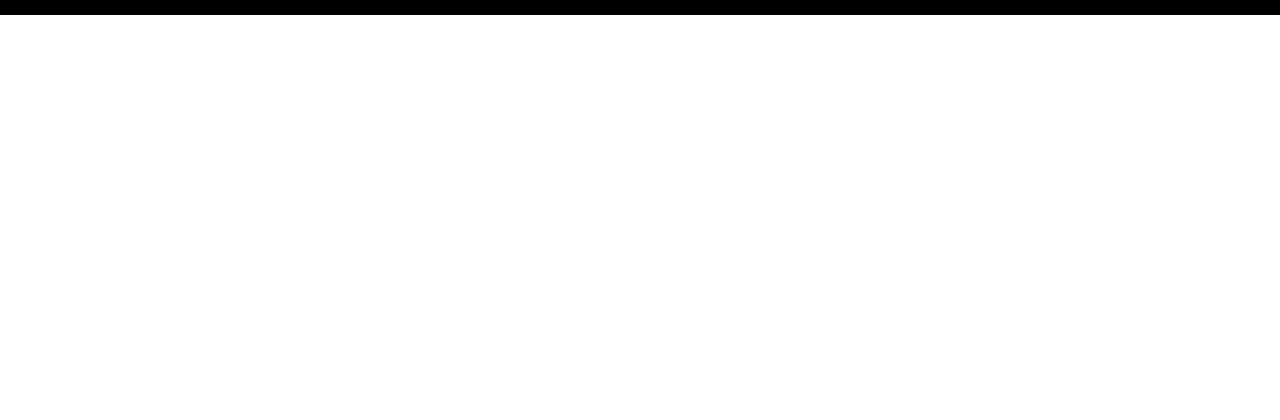
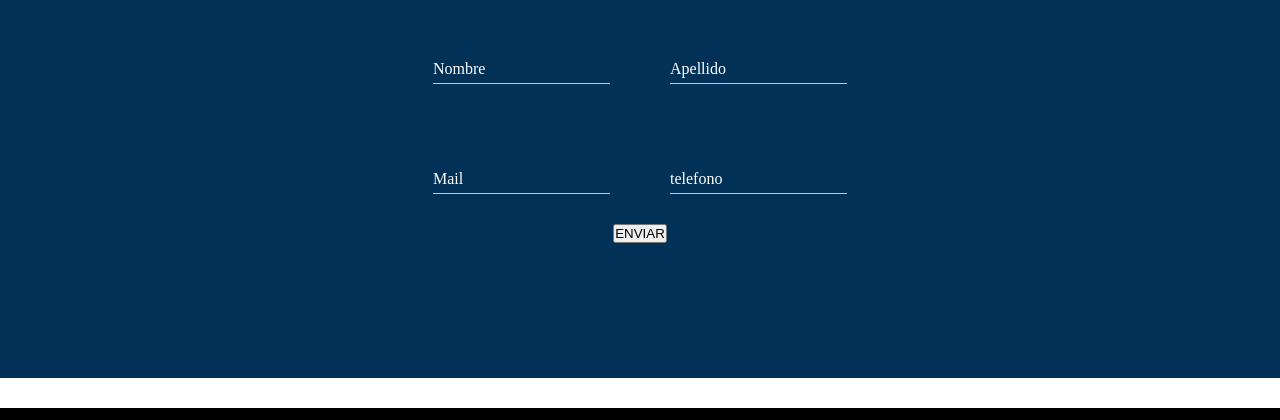
Before and after one commit to SebastianTabbia/proyectoFinalEtapa3, a plain HTML site: page contacto.html in a window 1280 px wide. Shown: the part 824-1244 px from the top of the page. Before the commit the page ends 839 px from the top, so only its background shows below. Drawn offline with Linux system fonts and the light colour scheme.

Commit message:
se realizan cambios de color en la estructura

```diff
--- a/contacto.html
+++ b/contacto.html
@@ -14,7 +14,7 @@
 </head>
 <div class="grilla5">
     <nav class="nav">
-        <a  class="zoom" title="Home" href="./index.html"><img
+        <a class="zoom" title="Home" href="./index.html"><img
                 src="https://res.cloudinary.com/daieukhdg/image/upload/v1656081425/Proyecto%20Sublime/logo_sublime_Mesa_de_trabajo_1_b6dvoz.png"
                 width="130px" alt="logo" /></a>
         <ul>
@@ -53,6 +53,47 @@
             </form>
         </container>
     </section>
+
+<section class="segundaSeccion5">
+    <h1>Contactanos</h1>
+    <div>
+        <form class="form">
+            <input type="text" required>
+            <label class="lbl-nombre">
+                <span class="text-nomb">
+                    Nombre
+                </span>
+            </label>
+        </form>
+        <form class="form">
+            <input type="text" required>
+            <label class="lbl-nombre">
+                <span class="text-nomb">
+                    Apellido
+                </span>
+            </label>
+        </form>
+    </div>
+    <div>
+        <form class="form">
+            <input type="text" required>
+            <label class="lbl-nombre">
+                <span class="text-nomb">
+                    Mail
+                </span>
+            </label>
+        </form>
+        <form class="form">
+            <input type="text" required>
+            <label class="lbl-nombre">
+                <span class="text-nomb">
+                    telefono
+                </span>
+            </label>
+        </form>
+    </div>
+<button>ENVIAR</button>
+</section>
     <section class="footer">
         <footer>
             <div>
--- a/css/style.css
+++ b/css/style.css
@@ -59,7 +59,7 @@
     list-style: none;
     margin: 15px; }
   .nav li:hover {
-    background-color: blue;
+    background-color: #023157;
     border-radius: 4px; }
   .nav a {
     color: white;
@@ -106,7 +106,7 @@
     margin: 5px;
     font-size: 14px; }
   .nav li:hover {
-    background-color: blue;
+    background-color: #023157;
     border-radius: 4px; }
   .nav a {
     color: white;
@@ -135,7 +135,7 @@
     margin: 5px;
     font-size: 12px; }
   .nav li:hover {
-    background-color: blue;
+    background-color: #023157;
     border-radius: 4px; }
   .nav a {
     color: white;
@@ -164,7 +164,7 @@
     margin: 5px;
     font-size: 10px; }
   .nav li:hover {
-    background-color: blue;
+    background-color: #023157;
     border-radius: 4px; }
   .nav a {
     color: white;
@@ -192,7 +192,7 @@
     font-size: 30px;
     margin: 20px; }
   .footer i:hover {
-    color: #0025f5;
+    color: #023157;
     font-size: 35px;
     margin: 20px; }
   .footer h4 {
@@ -322,6 +322,7 @@
     justify-content: center;
     align-items: center;
     border: solid 4px;
+    border-color: #023157;
     max-width: 90%;
     margin: 0 auto;
     border-radius: 30px; }
@@ -338,9 +339,10 @@
     align-content: center;
     align-items: center;
     border: solid 4px;
+    border-color: #023157;
     border-radius: 20px;
     margin: 30px;
-    background-color: black; }
+    background-color: #023157; }
   .primeraSeccion2 img {
     border-radius: 20px; }
   .primeraSeccion2 input {
@@ -358,7 +360,7 @@
     padding: 5px;
     border-radius: 8px;
     border-color: white;
-    background-color: blue;
+    background-color: #023157;
     color: white;
     font-size: 15px; }
   .primeraSeccion2 span {
@@ -433,11 +435,11 @@
     justify-content: center;
     border: solid 4px;
     border-radius: 20px;
-    border-color: blue;
+    border-color: #023157;
     background-color: rgba(255, 255, 255, 0.699); }
   .primeraSeccion4 h1 {
     text-align: center;
-    background-color: blue;
+    background-color: #023157;
     color: white;
     padding: 10px;
     margin-top: 5px;
@@ -452,7 +454,7 @@
     padding: 5px;
     margin: 10px;
     border: solid 2px;
-    border-color: blue;
+    border-color: #023157;
     border-radius: 8px;
     color: black; }
   .primeraSeccion4 .formulario {
@@ -460,7 +462,7 @@
     width: 92%;
     border-radius: 8px;
     border: solid 2px;
-    border-color: blue; }
+    border-color: #023157; }
   .primeraSeccion4 .boton {
     margin-top: 10px;
     margin-bottom: 10px;
@@ -480,7 +482,7 @@
     padding: 5px;
     border-radius: 8px;
     border-color: white;
-    background-color: blue;
+    background-color: #023157;
     color: white;
     font-size: 15px;
     width: 50%;
@@ -496,7 +498,7 @@
   background-image: url("https://res.cloudinary.com/daieukhdg/image/upload/v1656081426/Proyecto%20Sublime/sublime_zrsqwi.png"); }
   .segundaSeccion4 h2 {
     text-align: center;
-    background-color: blue;
+    background-color: #023157;
     color: white;
     padding: 10px;
     margin-top: 5px;
@@ -509,7 +511,7 @@
     padding: 20px;
     border-radius: 20px;
     border: solid 4px;
-    border-color: blue;
+    border-color: #023157;
     text-align: center;
     font-size: 20px; }
   .segundaSeccion4 img {
@@ -521,11 +523,12 @@
 .grilla5 {
   display: grid;
   grid-template-columns: 1fr 1fr 1fr 1fr;
-  grid-template-rows: 0fr 1fr 0fr;
+  grid-template-rows: 0fr 1fr 1fr 0fr;
   gap: 0px 0px;
   grid-auto-flow: row;
   grid-template-areas: "header header header header"
  "primeraSeccion5 primeraSeccion5 primeraSeccion5 primeraSeccion5"
+ "segundaSeccion5 segundaSeccion5 segundaSeccion5 segundaSeccion5"
  "footer footer footer footer"; }
 
 .primeraSeccion5 {
@@ -542,12 +545,12 @@
     justify-content: center;
     border: solid 4px;
     border-radius: 20px;
-    border-color: blue;
+    border-color: #023157;
     background-color: rgba(36, 36, 36, 0.74);
     margin-bottom: 30px; }
   .primeraSeccion5 h1 {
     text-align: center;
-    background-color: blue;
+    background-color: #023157;
     color: white;
     padding: 10px;
     margin-top: 30px;
@@ -562,7 +565,7 @@
     padding: 5px;
     margin: 10px;
     border: solid 2px;
-    border-color: blue;
+    border-color: #023157;
     border-radius: 8px;
     color: black; }
   .primeraSeccion5 .formulario {
@@ -570,7 +573,7 @@
     width: 92%;
     border-radius: 8px;
     border: solid 2px;
-    border-color: blue; }
+    border-color: #023157; }
   .primeraSeccion5 .boton {
     margin-top: 10px;
     margin-bottom: 10px;
@@ -584,17 +587,76 @@
     margin: 0 auto;
     margin-top: 20px;
     margin-bottom: 20px;
-    border-color: blue; }
+    border-color: #023157; }
   .primeraSeccion5 .boton:hover {
     margin-top: 10px;
     margin-bottom: 10px;
     padding: 5px;
     border-radius: 8px;
     border-color: white;
-    background-color: blue;
+    background-color: #023157;
     color: white;
     font-size: 15px;
     width: 50%;
     margin: 0 auto;
     margin-top: 20px;
     margin-bottom: 20px; }
+
+.segundaSeccion5 {
+  grid-area: segundaSeccion5;
+  display: flex;
+  flex-direction: column;
+  justify-content: center;
+  align-items: center;
+  background-color: #023157; }
+  .segundaSeccion5 div {
+    display: flex;
+    flex-direction: row; }
+  .segundaSeccion5 .form {
+    width: 100%;
+    height: 50px;
+    max-width: 400px;
+    position: relative;
+    overflow: hidden;
+    margin-bottom: 20px;
+    margin: 30px; }
+  .segundaSeccion5 .form input {
+    width: 100%;
+    height: 100%;
+    background: none;
+    color: white;
+    padding-top: 20px;
+    border: none;
+    outline: 0px; }
+  .segundaSeccion5 .form .lbl-nombre {
+    position: absolute;
+    bottom: 0;
+    left: 0;
+    width: 100%;
+    height: 100%;
+    pointer-events: none;
+    border-bottom: 1px solid #c7c7c7; }
+  .segundaSeccion5 .form .lbl-nombre:after {
+    content: '';
+    position: absolute;
+    left: 0;
+    bottom: -1px;
+    width: 100%;
+    height: 100%;
+    border-bottom: 3px solid white;
+    transform: translateX(-100%);
+    transition: all 0.3s ease; }
+  .segundaSeccion5 .text-nomb {
+    position: absolute;
+    bottom: 5px;
+    left: 0;
+    transition: all 0.3s ease;
+    color: white; }
+  .segundaSeccion5 .form input:focus + .lbl-nombre .text-nomb,
+  .segundaSeccion5 .form input:valid + .lbl-nombre .text-nomb {
+    transform: translateY(-150%);
+    font-size: 14px;
+    color: white; }
+  .segundaSeccion5 .form input:focus + .lbl-nombre:after,
+  .segundaSeccion5 .form input:valid + .lbl-nombre:after {
+    transform: translateX(0%); }
--- a/scss/secciones/_contacto.scss
+++ b/scss/secciones/_contacto.scss
@@ -1,12 +1,13 @@
 .grilla5 {
     display: grid;
     grid-template-columns: 1fr 1fr 1fr 1fr;
-    grid-template-rows: 0fr 1fr 0fr;
+    grid-template-rows: 0fr 1fr 1fr 0fr;
     gap: 0px 0px;
     grid-auto-flow: row;
     grid-template-areas:
         "header header header header"
         "primeraSeccion5 primeraSeccion5 primeraSeccion5 primeraSeccion5"
+        "segundaSeccion5 segundaSeccion5 segundaSeccion5 segundaSeccion5"
         "footer footer footer footer";
 }
 
@@ -26,7 +27,7 @@
         justify-content: center;
         border: solid 4px;
         border-radius: 20px;
-        border-color: blue;
+        border-color: #023157;
         background-color: rgba(36, 36, 36, 0.74);
         margin-bottom: 30px;
 
@@ -35,7 +36,7 @@
     h1 {
         @extend %estiloh1;
         text-align: center;
-        background-color: blue;
+        background-color: #023157;
         color: white;
         padding: 10px;
         margin-top: 30px;
@@ -51,7 +52,7 @@
     }
 
     input {
-        @include formulario (blue, black);
+        @include formulario (#023157, black);
     }
 
     .formulario {
@@ -59,7 +60,7 @@
         width: 92%;
         border-radius: 8px;
         border: solid 2px;
-        border-color: blue;
+        border-color: #023157;
     }
 
     .boton {
@@ -68,14 +69,89 @@
         margin: 0 auto;
         margin-top: 20px;
         margin-bottom: 20px;
-        border-color: blue;
+        border-color: #023157;
     }
 
     .boton:hover {
-        @include btn-hover(blue, white);
+        @include btn-hover(#023157, white);
         width: 50%;
         margin: 0 auto;
         margin-top: 20px;
         margin-bottom: 20px;
     }
 }
+
+.segundaSeccion5 {
+    grid-area: segundaSeccion5;
+    display: flex;
+    flex-direction: column;
+    justify-content: center;
+    align-items: center;
+    background-color: #023157;
+
+div{
+    display: flex;
+    flex-direction: row;
+}
+    .form {
+        width: 100%;
+        height: 50px;
+        max-width: 400px;
+        position: relative;
+        overflow: hidden;
+        margin-bottom: 20px;
+        margin: 30px;
+    }
+
+    .form input {
+        width: 100%;
+        height: 100%;
+        background: none;
+        color: white;
+        padding-top: 20px;
+        border: none;
+        outline: 0px;
+}
+
+    .form .lbl-nombre {
+        position: absolute;
+        bottom:0;
+        left: 0;
+        width: 100%;
+        height: 100%;
+        pointer-events: none;
+        border-bottom: 1px solid #c7c7c7;
+    }
+
+    .form .lbl-nombre:after {
+        content: '';
+        position: absolute;
+        left: 0;
+        bottom:-1px;
+        width: 100%;
+        height: 100%;
+        border-bottom: 3px solid white;
+        transform: translateX(-100%);
+        transition: all 0.3s ease;
+    }
+
+    .text-nomb {
+        position: absolute;
+        bottom: 5px;
+        left: 0;
+        transition: all 0.3s ease;
+        color: white;
+    }
+
+    .form input:focus+.lbl-nombre .text-nomb,
+    .form input:valid+.lbl-nombre .text-nomb {
+        transform: translateY(-150%);
+        font-size: 14px;
+        color: white;
+    }
+
+    .form input:focus+.lbl-nombre:after,
+    .form input:valid+.lbl-nombre:after{
+        transform: translateX(0%);
+    }
+}
--- a/scss/secciones/_footer.scss
+++ b/scss/secciones/_footer.scss
@@ -19,7 +19,7 @@
     }
 
     i:hover {
-        color: rgb(0, 37, 245);
+        color: #023157;
         font-size: 35px;
         margin: 20px;
     }
--- a/scss/secciones/_remeras.scss
+++ b/scss/secciones/_remeras.scss
@@ -21,6 +21,7 @@
         justify-content: center;
         align-items: center;
         border: solid 4px;
+        border-color: #023157;
         max-width: 90%;
         margin: 0 auto;
         border-radius: 30px;
@@ -44,9 +45,10 @@
         align-content: center;
         align-items: center;
         border: solid 4px;
+        border-color: #023157;
         border-radius: 20px;
         margin: 30px;
-        background-color: black
+        background-color:#023157;
     }
 
     img{
@@ -58,7 +60,7 @@
     }
 
     input:hover {
-        @include btn-hover(blue, white);
+        @include btn-hover(#023157, white);
     }
 
     span {
```
Also changed, not shown: scss/secciones/_envios.scss (+7 -7 lines), scss/secciones/_nav.scss (+4 -4 lines).
